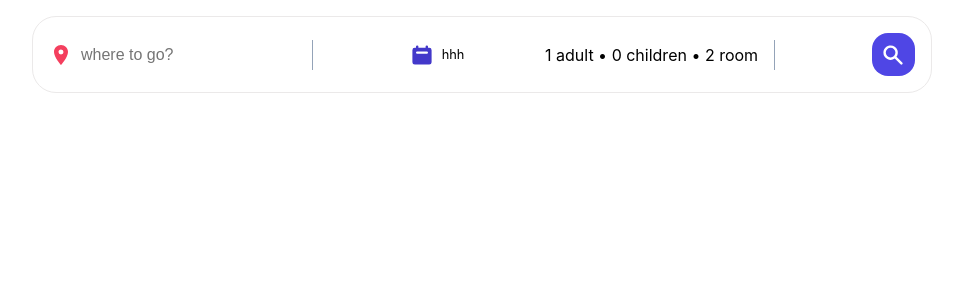
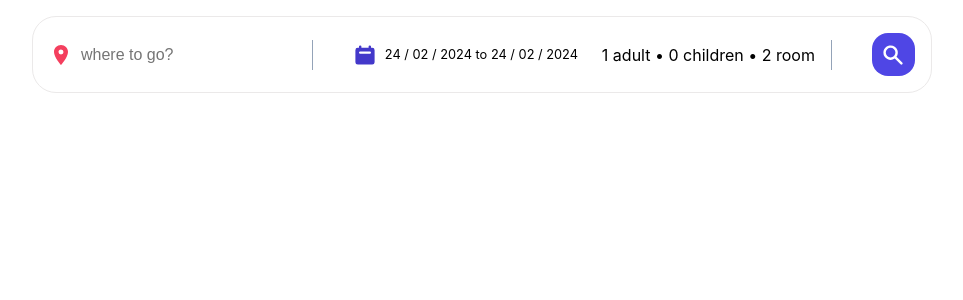
Before and after one commit to zahrasarabi79/Booking-Hotel-App, a React (Vite) app: page / in a window 1280 px wide. Shown: the top 300 px of the page, without its empty margins (158-1121 px from the left). Built offline with nearby package versions, Linux system fonts and the light colour scheme.

Commit message:
Date range

```diff
--- a/src/components/Header/Header.jsx
+++ b/src/components/Header/Header.jsx
@@ -2,11 +2,21 @@
 import {MdLocationOn} from 'react-icons/md'
 import {HiCalendar, HiSearch} from "react-icons/hi";
 import GuestOptionsList from "./GuestOptionsList.jsx";
+import 'react-date-range/dist/styles.css'; // main style file
+import 'react-date-range/dist/theme/default.css';
+import {DateRange} from "react-date-range";
+import {format} from "date-fns";
 
 const Header = () => {
     const [destination, setDestination] = useState("")
     const [openOptions, setOpenOptions] = useState(false)
     const [option, setOption] = useState({Adult: 1, Children: 0, Room: 2})
+    const [date, setDate] = useState([{
+        startDate: new Date(),
+        endDate: new Date(),
+        key: 'selection',
+    }])
+    const [openDate, setOpenDate] = useState(false)
     return (
         <div className="header">
             <div className="headerSearch">
@@ -25,10 +35,13 @@
                 </div>
                 <div className="headerSearchItem">
                     <HiCalendar className="headerIcon dateIcon"/>
-                    <div className="dateDropDown">
-                        hhh
+                    <div onClick={() => setOpenDate(!openDate)} className="dateDropDown">
+                        {`${format(date[0].startDate, "dd / MM / yyyy")} to ${format(date[0].endDate, "dd / MM / yyyy")}`}
                     </div>
-
+                    {/*item.selection => selection is key in date*/}
+                    {openDate && <DateRange className="date" minDate={new Date()}
+                                            ranges={date} onChange={(item) => setDate([item.selection])}
+                                            moveRangeOnFirstSelection={true}/>}
                 </div>
                 <div className="headerSearchItem">
                     <div id="optionDropDown" onClick={() => setOpenOptions(!openOptions)}>
```
